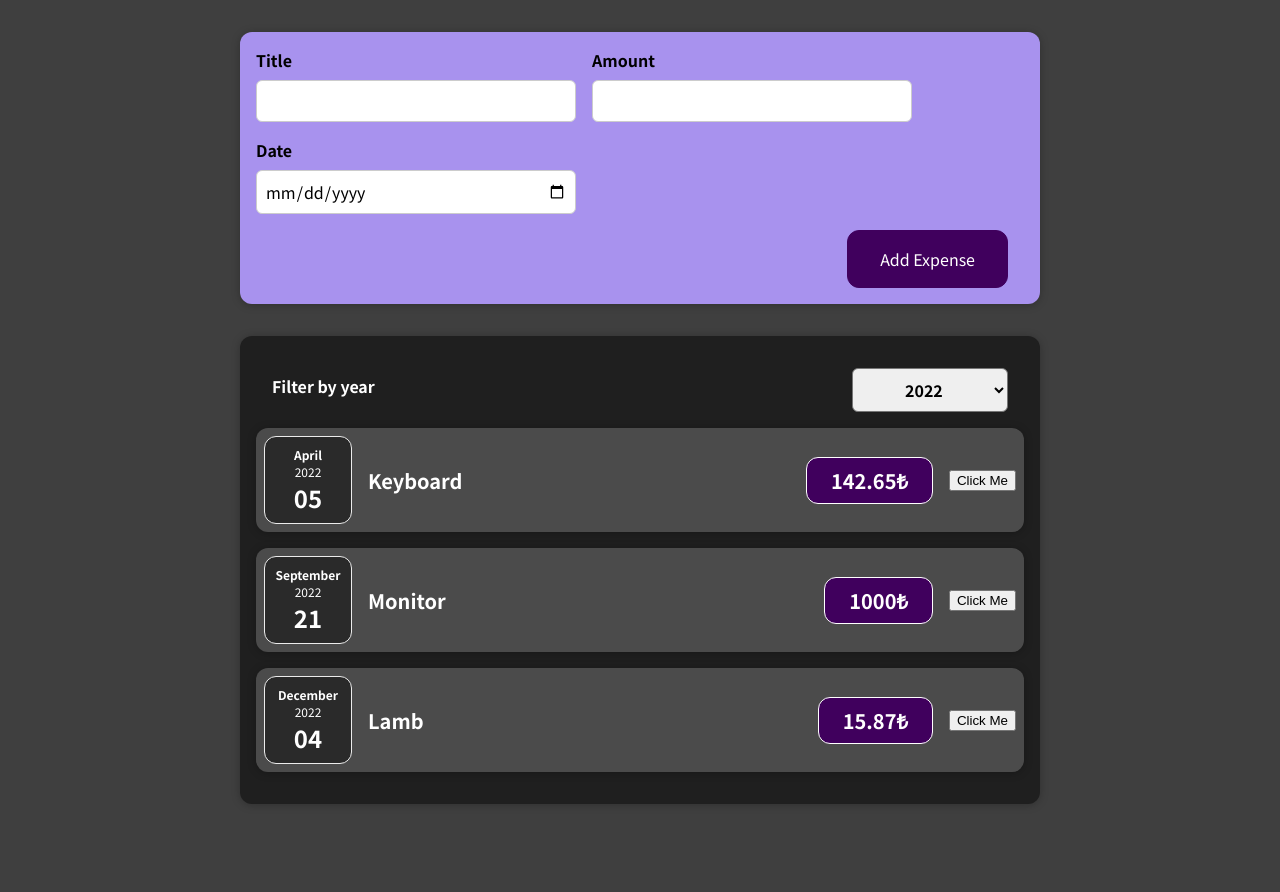
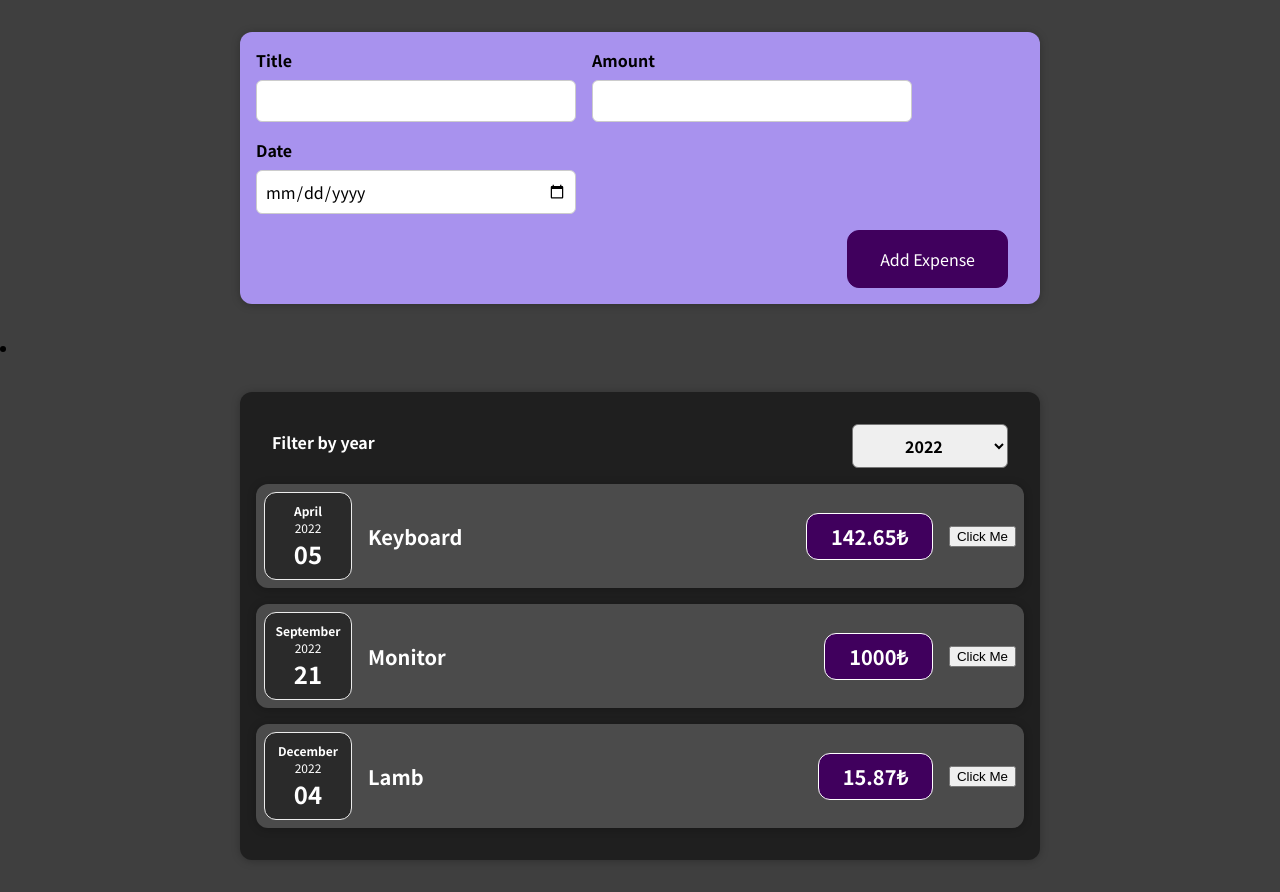
Before and after one commit to MustafaAyhan/First-React-Project, a React (Create React App) app: page / in a window 1280 px wide. Before the commit the page ends 836 px from the top, so only its background shows below. Built offline with nearby package versions, Linux system fonts and the light colour scheme.

Commit message:
Add ExpensesList

```diff
--- a/src/components/Expenses/Expenses.js
+++ b/src/components/Expenses/Expenses.js
@@ -1,8 +1,8 @@
-import ExpenseItem from "./ExpenseItem";
 import Card from "../UI/Card";
 import "./Expenses.css";
 import ExpenseFilter from "./ExpensesFilter";
 import { useState } from "react";
+import ExpensesList from "./ExpensesList";
 const Expenses = (props) => {
   const [selected, setSelected] = useState("2022");
 
@@ -13,27 +13,16 @@
     (expense) => selected === new Date(expense.date).getFullYear().toString()
   );
 
-  let expensesContent = <p>No expense found.</p>;
-  if (filteredExpenses.length > 0) {
-    expensesContent = filteredExpenses.map((expense) => (
-      <ExpenseItem
-        key={expense.id}
-        title={expense.title}
-        date={expense.date}
-        price={expense.price}
-      />
-    ));
-  }
   return (
-    <div>
+    <li>
       <Card className="expenses">
         <ExpenseFilter
           selected={selected}
           onFilterSelect={filterSelectHandler}
         ></ExpenseFilter>
-        {expensesContent}
+        <ExpensesList expenses={filteredExpenses}></ExpensesList>
       </Card>
-    </div>
+    </li>
   );
 };
 
--- /dev/null
+++ b/src/components/Expenses/ExpensesList.css
@@ -0,0 +1,9 @@
+.expenses-list {
+  list-style: none;
+  padding: 0;
+}
+
+.expenses-list__fallback {
+  color: white;
+  text-align: center;
+}
--- /dev/null
+++ b/src/components/Expenses/ExpensesList.js
@@ -0,0 +1,22 @@
+import ExpenseItem from "./ExpenseItem";
+import "./ExpensesList.css";
+
+const ExpensesList = (props) => {
+  if (props.expenses.length === 0) {
+    return <h2 className="expenses-list__fallback">Found no expenses.</h2>;
+  }
+  return (
+    <ul className="expenses-list">
+      {props.expenses.map((expense) => (
+        <ExpenseItem
+          key={expense.id}
+          title={expense.title}
+          date={expense.date}
+          price={expense.price}
+        />
+      ))}
+    </ul>
+  );
+};
+
+export default ExpensesList;
```
